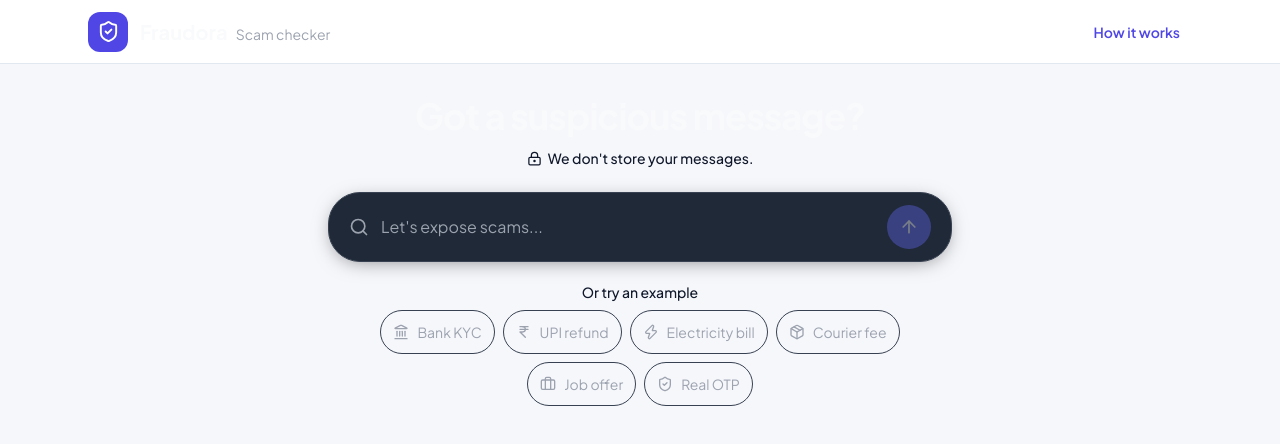
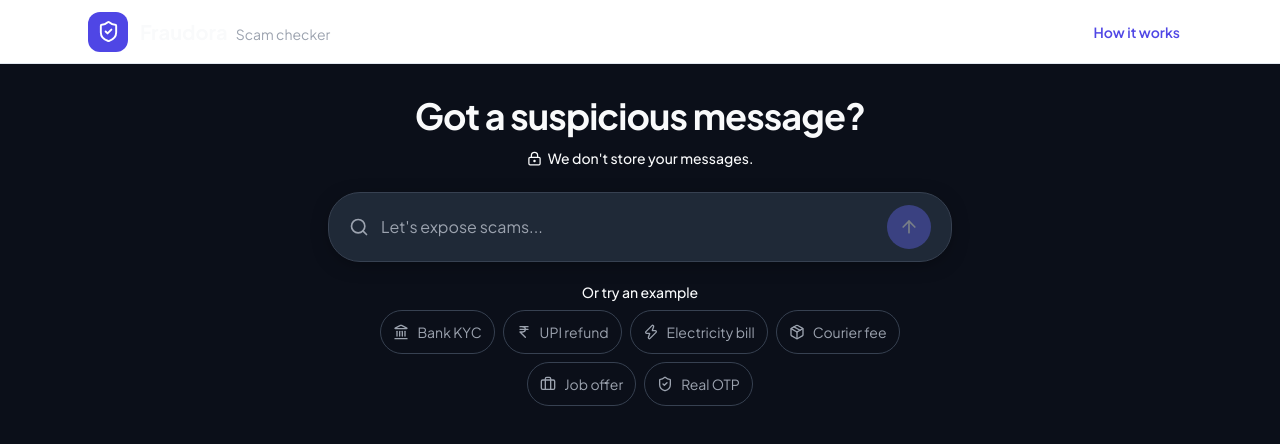
Before and after one commit to Kaustav5505g/Fraudora, a React (Vite) app: page / in a window 1280 px wide. Shown: the top 444 px of the page. Built offline with nearby package versions, Linux system fonts and the light colour scheme.

Commit message:
index update

```diff
--- a/src/index.css
+++ b/src/index.css
@@ -6,20 +6,19 @@
   box-sizing: border-box;
 }
 
+html, body, #root {
+  min-height: 100%;
+  background: #0b0f19;
+  color: #f9fafb;
+}
+
 html {
   color-scheme: light;
   scroll-behavior: smooth;
 }
 
 body {
-  min-height: 100vh;
-  background: #F6F7FB;
-  color: #0F172A;
   font-family: 'Plus Jakarta Sans', Inter, system-ui, sans-serif;
-}
-
-#root {
-  min-height: 100vh;
 }
 
 @keyframes fadeSlideIn {
```
